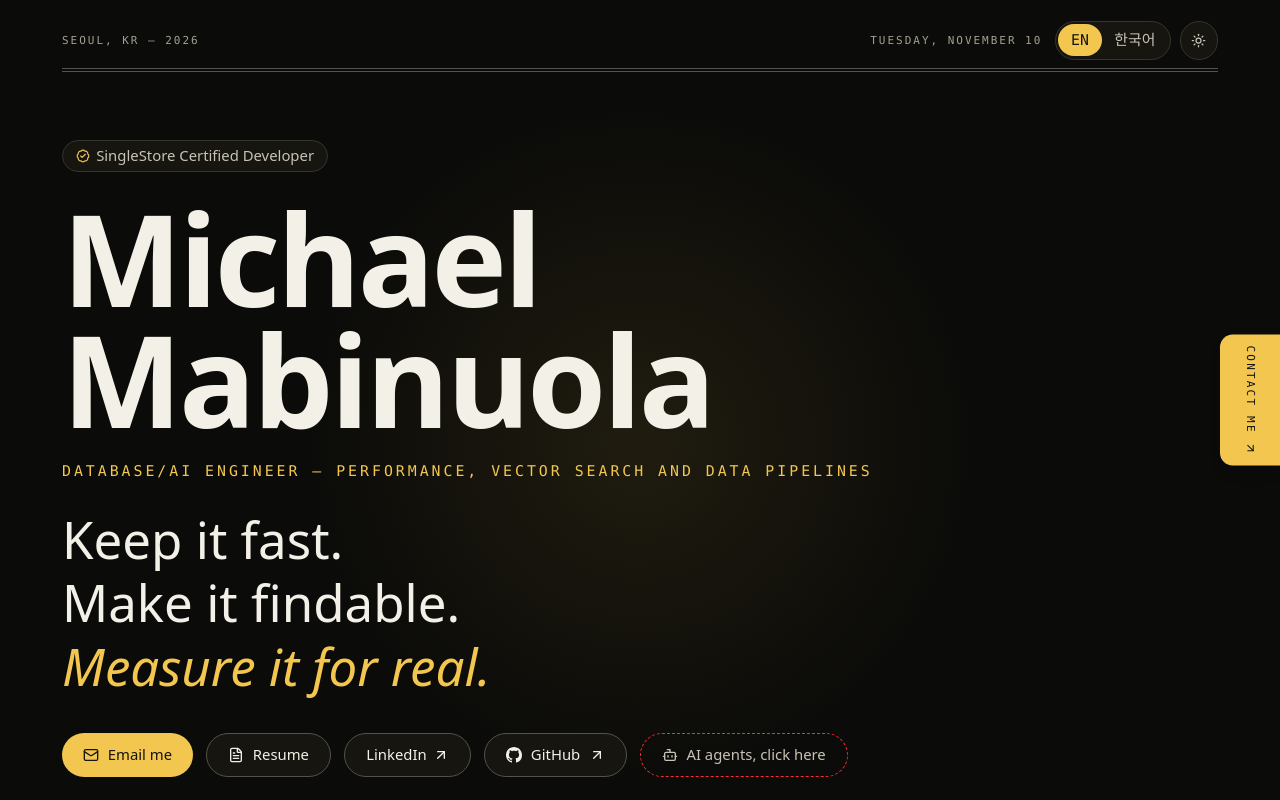
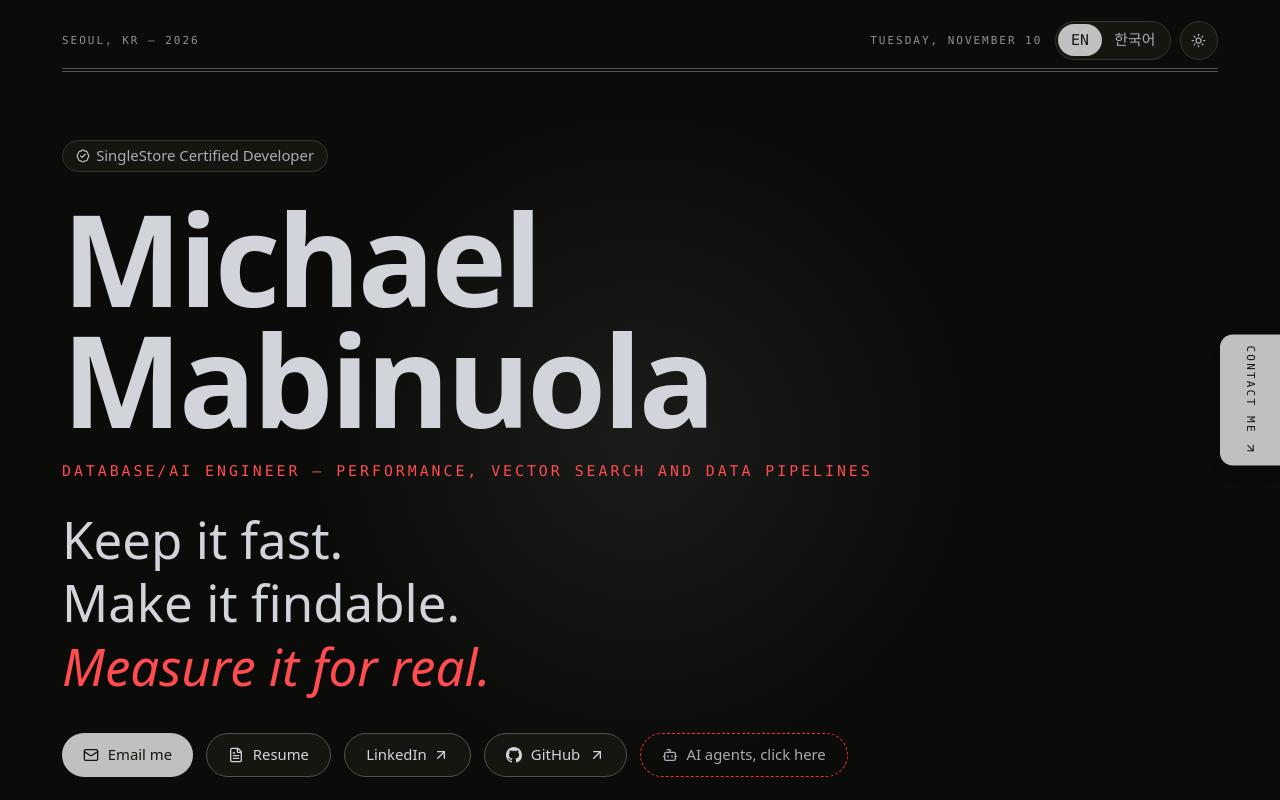
Before and after one commit to MichelMabinuola/MichelMabinuola.github.io, a React (Vite) app: page / in a window 1280 px wide. Shown: the top 800 px of the page. Built offline with nearby package versions, Linux system fonts and the light colour scheme.

Commit message:
Experiment: silver text with red highlights on the dark theme
Co-Authored-By: Claude Opus 5.5 <noreply@anthropic.com>

```diff
--- a/src/App.tsx
+++ b/src/App.tsx
@@ -97,14 +97,14 @@ export default function App() {
               </p>
             </div>
             <h1 className="mt-6 font-display text-6xl font-bold tracking-tight text-ink sm:text-[7.5rem] sm:leading-[0.95]">{resume.basics.name}</h1>
-            <p className="mt-5 font-mono text-xs font-medium uppercase tracking-[0.2em] text-accent sm:text-sm">
+            <p className="mt-5 font-mono text-xs font-medium uppercase tracking-[0.2em] text-hot sm:text-sm">
               {l.title()}
               {/* The specialities only fit on wider screens. */}
               <span className="hidden sm:inline"> — {l.tagline()}</span>
             </p>
             <p className="mt-6 font-display text-3xl leading-tight text-ink sm:text-5xl">
               {ui.statement.map((line, i) => (
-                <span key={line} className={`block ${i === ui.statement.length - 1 ? 'text-accent-gradient italic' : ''}`}>
+                <span key={line} className={`block ${i === ui.statement.length - 1 ? 'text-hot italic' : ''}`}>
                   {line}
                 </span>
               ))}
--- a/src/components/Measured.tsx
+++ b/src/components/Measured.tsx
@@ -25,7 +25,7 @@ export function MeasuredNote() {
   return (
     <details id={MEASURED_ID} className="mt-3 rounded-2xl border border-line bg-surface px-5 py-4 text-sm">
       <summary className="cursor-pointer select-none font-medium text-ink">{m.title}</summary>
-      <p className="mt-3 text-ink">{m.caption}</p>
+      <p className="mt-3 font-medium text-key">{m.caption}</p>
       <p className="mt-2 text-ink-2">{m.setup}</p>
       <ul className="mt-2 flex flex-col gap-1.5 text-ink-2">
         {m.runs.map((r) => (
--- a/src/index.css
+++ b/src/index.css
@@ -20,6 +20,8 @@
   --color-ok: var(--ok);
   --color-ok-ink: var(--ok-ink);
   --color-alert: var(--alert);
+  --color-hot: var(--hot);
+  --color-key: var(--key);
   --color-warn: var(--warn);
   --color-track: var(--track);
 }
@@ -39,6 +41,8 @@
   --ok: #16a34a;
   --ok-ink: #15803d;
   --alert: #dc2626;
+  --hot: #0039e6;
+  --key: #0f172a;
   --warn: #b45309;
   --track: #f1f5f9;
   color-scheme: light;
@@ -48,18 +52,20 @@
   :root:not([data-theme='light']) {
     --bg: #0b0b09;
     --surface: #16150f;
-    --ink: #f3f0e7;
-    --ink-2: #c9c3b6;
-    --ink-3: #a59f92;
+    --ink: #d1d5db; /* silver */
+    --ink-2: #a8adb5;
+    --ink-3: #8d9299;
     --line: #35342d;
     --line-strong: #54524b;
-    --accent: #f3c74f; /* gold, 11.4:1 on the card colour */
-    --accent-2: #f3c74f;
-    --accent-soft: #302a17;
-    --ok: #22c55e;
-    --ok-ink: #4ade80;
-    --alert: #f87171;
-    --warn: #ff8a5c; /* coral, so thrashing never looks like the gold accent */
+    --accent: #c0c0c0; /* silver */
+    --accent-2: #c0c0c0;
+    --accent-soft: #2a2a28;
+    --ok: #ff4d4f; /* red "live" dots */
+    --ok-ink: #d1d5db;
+    --alert: #ff4d4f;
+    --hot: #ff4d4f; /* red for important text */
+    --key: #ff4d4f;
+    --warn: #ff8a5c; /* coral, so thrashing stands out from the silver bar */
     --track: #11110e;
     color-scheme: dark;
   }
@@ -68,18 +74,20 @@
 :root[data-theme='dark'] {
   --bg: #0b0b09;
   --surface: #16150f;
-  --ink: #f3f0e7;
-  --ink-2: #c9c3b6;
-  --ink-3: #a59f92;
+  --ink: #d1d5db; /* silver */
+  --ink-2: #a8adb5;
+  --ink-3: #8d9299;
   --line: #35342d;
   --line-strong: #54524b;
-  --accent: #f3c74f; /* gold, 11.4:1 on the card colour */
-  --accent-2: #f3c74f;
-  --accent-soft: #302a17;
-  --ok: #22c55e;
-  --ok-ink: #4ade80;
-  --alert: #f87171;
-  --warn: #ff8a5c; /* coral, so thrashing never looks like the gold accent */
+  --accent: #c0c0c0; /* silver */
+  --accent-2: #c0c0c0;
+  --accent-soft: #2a2a28;
+  --ok: #ff4d4f; /* red "live" dots */
+  --ok-ink: #d1d5db;
+  --alert: #ff4d4f;
+  --hot: #ff4d4f; /* red for important text */
+  --key: #ff4d4f;
+  --warn: #ff8a5c; /* coral, so thrashing stands out from the silver bar */
   --track: #11110e;
   color-scheme: dark;
 }
--- a/src/sections/OpenSource.tsx
+++ b/src/sections/OpenSource.tsx
@@ -36,7 +36,7 @@ export function OpenSource({ closing }: { closing?: string }) {
                   variants={{ hidden: { opacity: 0, x: -8 }, show: { opacity: 1, x: 0, transition: { duration: 0.35 } } }}
                   className="grid grid-cols-[5.5rem_1fr] gap-3 text-sm"
                 >
-                  <span className={`font-medium ${row === 'outcome' ? 'text-accent' : 'text-ink-3'}`}>{ui.storyLabels[row]}</span>
+                  <span className={`font-medium ${row === 'outcome' ? 'text-hot' : 'text-ink-3'}`}>{ui.storyLabels[row]}</span>
                   <span className="text-ink-2">{e.story[row]}</span>
                 </motion.li>
               ))}
--- a/src/sections/SectionBody.tsx
+++ b/src/sections/SectionBody.tsx
@@ -76,7 +76,7 @@ function Experience() {
             />
             <div className="text-xs text-ink-3">{l.period(e)}</div>
             <div className="mt-0.5 font-medium text-ink">
-              {l.role(e)}{' '}
+              <span className="text-key">{l.role(e)}</span>{' '}
               <span className="font-normal text-ink-2">
                 · {l.isKo && e.companyLocalName ? e.companyLocalName : e.company}
                 {!l.isKo && e.companyLocalName && (
```
